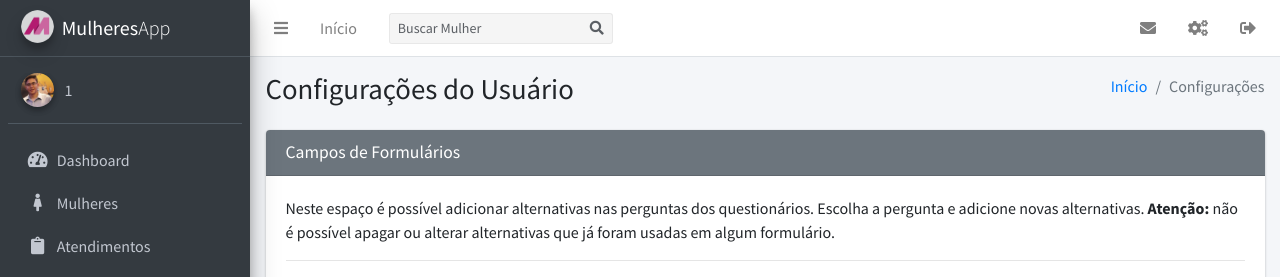
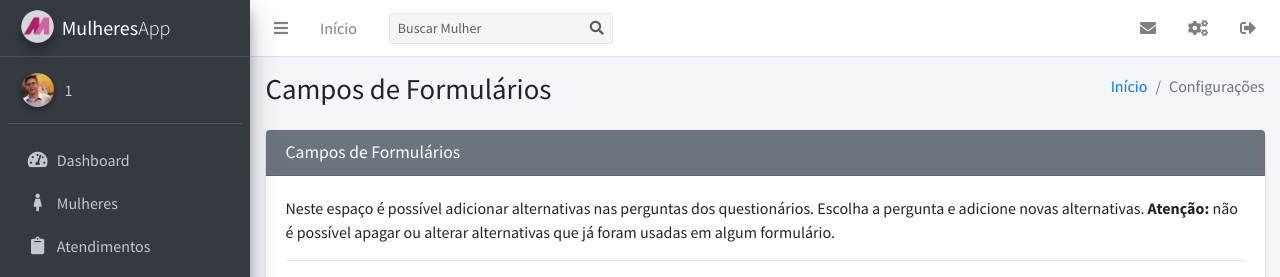
Before and after one commit to Joylson12/Mulheresapp, a PHP site: the page made by campos_ do_formulario.php in a window 1280 px wide. Shown: the top 277 px of the page. Run offline with PHP 8.4, Linux system fonts and the light colour scheme; the visitor is signed in with stand-in values (Sample User, id 1); data that the repository does not hold is empty; some libraries are stand-ins or nearby versions.

Commit message:
Mudando Titulo do Campos de Formulários

```diff
--- a/campos_ do_formulario.php
+++ b/campos_ do_formulario.php
@@ -3,7 +3,7 @@ include("config.php");
 include("acesso.php");
 // Variáveis para definição antes de incluir o design1.php class="nav-link active"
 
-$design_titulo = "Configurações do Usuário";
+$design_titulo = "Campos de Formulários";
 $design_ativo = "m12"; // coloca o class="nav-link active" no menu correto
 $design_migalha1_texto = "Configurações";
 $design_migalha1_link = "";
```
